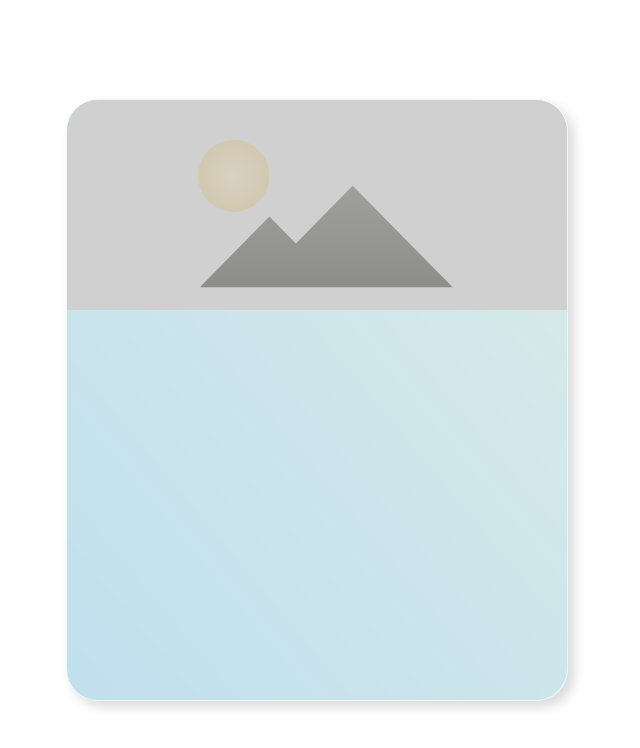
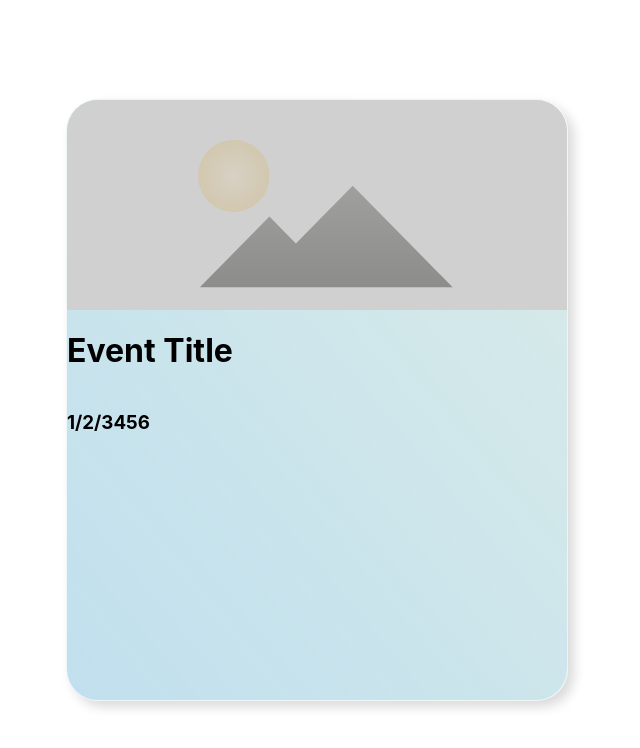
Before and after one commit to milspect18/today_in_history, a React (Create React App) app in the folder today_in_history/: page / in a window 1280 px wide. Shown: the top 748 px of the page, without its empty margins (323-963 px from the left). Built offline with nearby package versions, Linux system fonts and the light colour scheme; the HTML template or start-up script is replaced by a standard one.

Commit message:
add text info to main card

```diff
--- a/today_in_history/src/components/MainCard.js
+++ b/today_in_history/src/components/MainCard.js
@@ -1,5 +1,6 @@
 import React from 'react';
 import EventImage from './EventImage';
+import TextInfo  from './TextInfo';
 import '../styles/MainCard.css';
 
 const MainCard = (props) => {
@@ -7,6 +8,7 @@ const MainCard = (props) => {
     return (
         <div className="cardContainer">
             <EventImage />
+            <TextInfo />
         </div>
     )
 }
```
